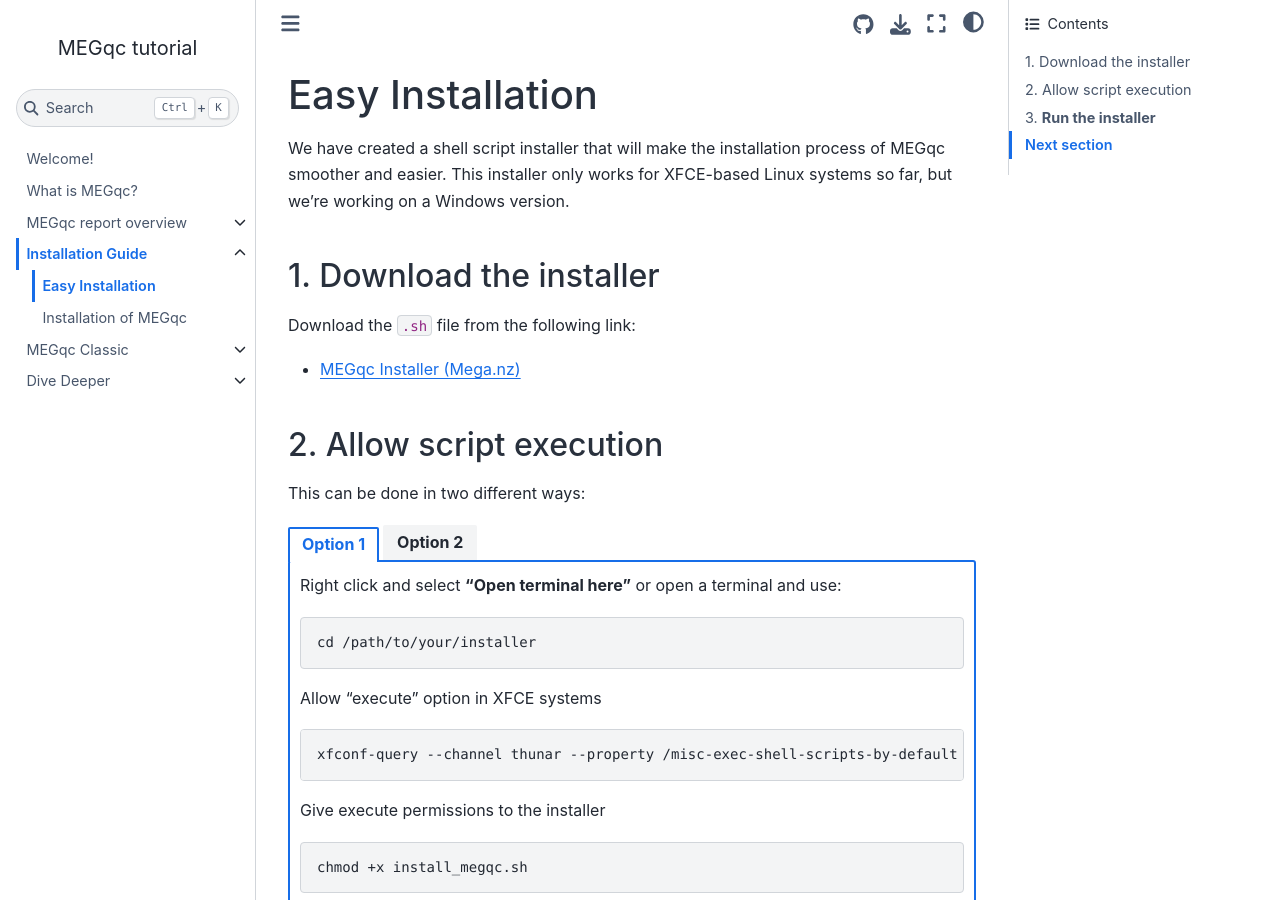
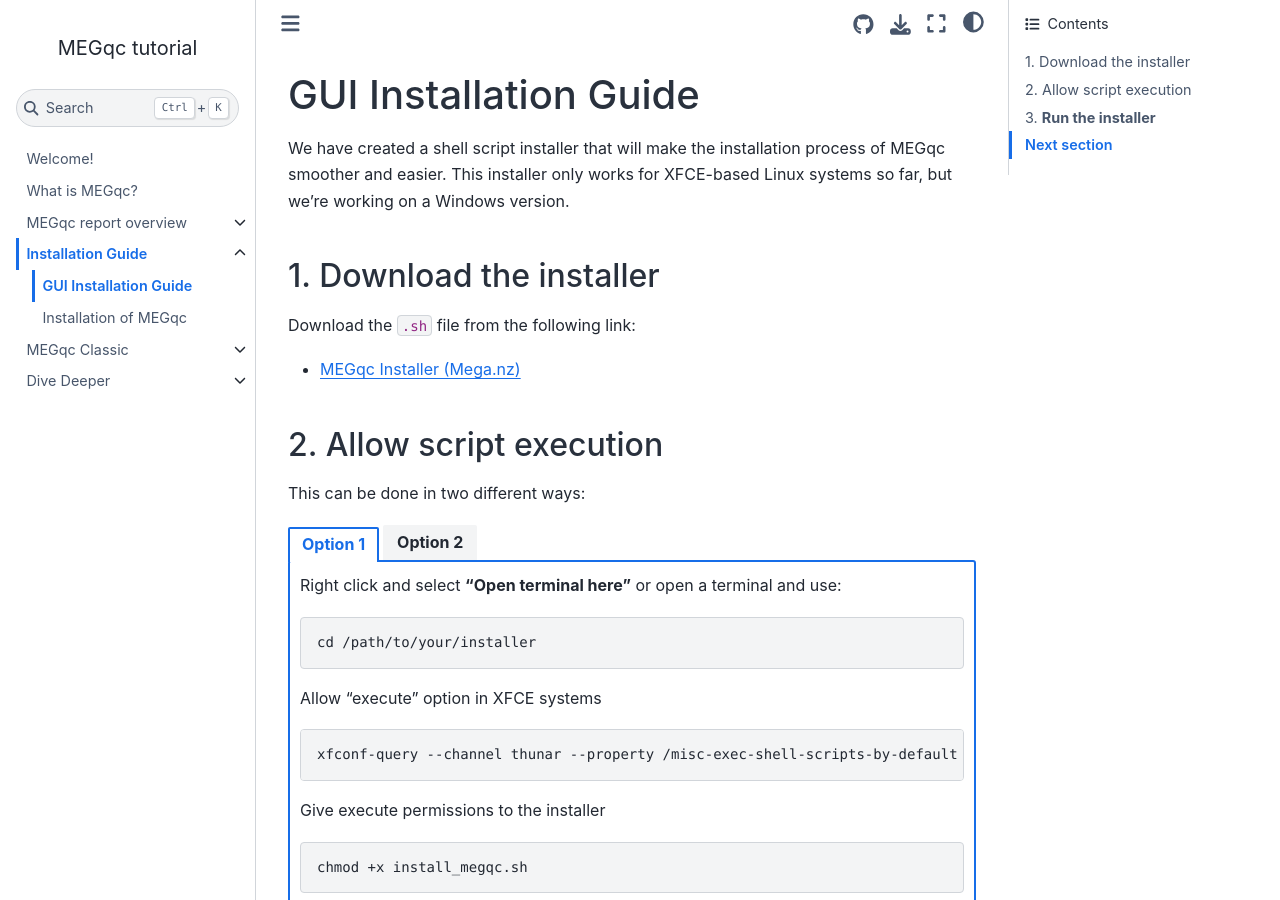
Before and after one commit to ANCPLabOldenburg/megqc_documentation, a Jupyter Book: the page built from installation/gui.md, in a window 1280 px wide and 900 px high. Built offline with Jupyter Book 1.0.4 settings and Sphinx 7.4.7 and the Sphinx Book theme 1.1.4, drawn with Linux system fonts in a browser that asks for light colours; pages that are not in the unit, such as notebooks, are missing from menus.

Commit message:
Update gui.md

```diff
--- a/installation/gui.md
+++ b/installation/gui.md
@@ -1,4 +1,4 @@
-# Easy Installation
+# GUI Installation Guide
 
 We have created a shell script installer that will make the installation process of MEGqc smoother and easier. This installer only works for XFCE-based Linux systems so far, but we're working on a Windows version.
 
```
